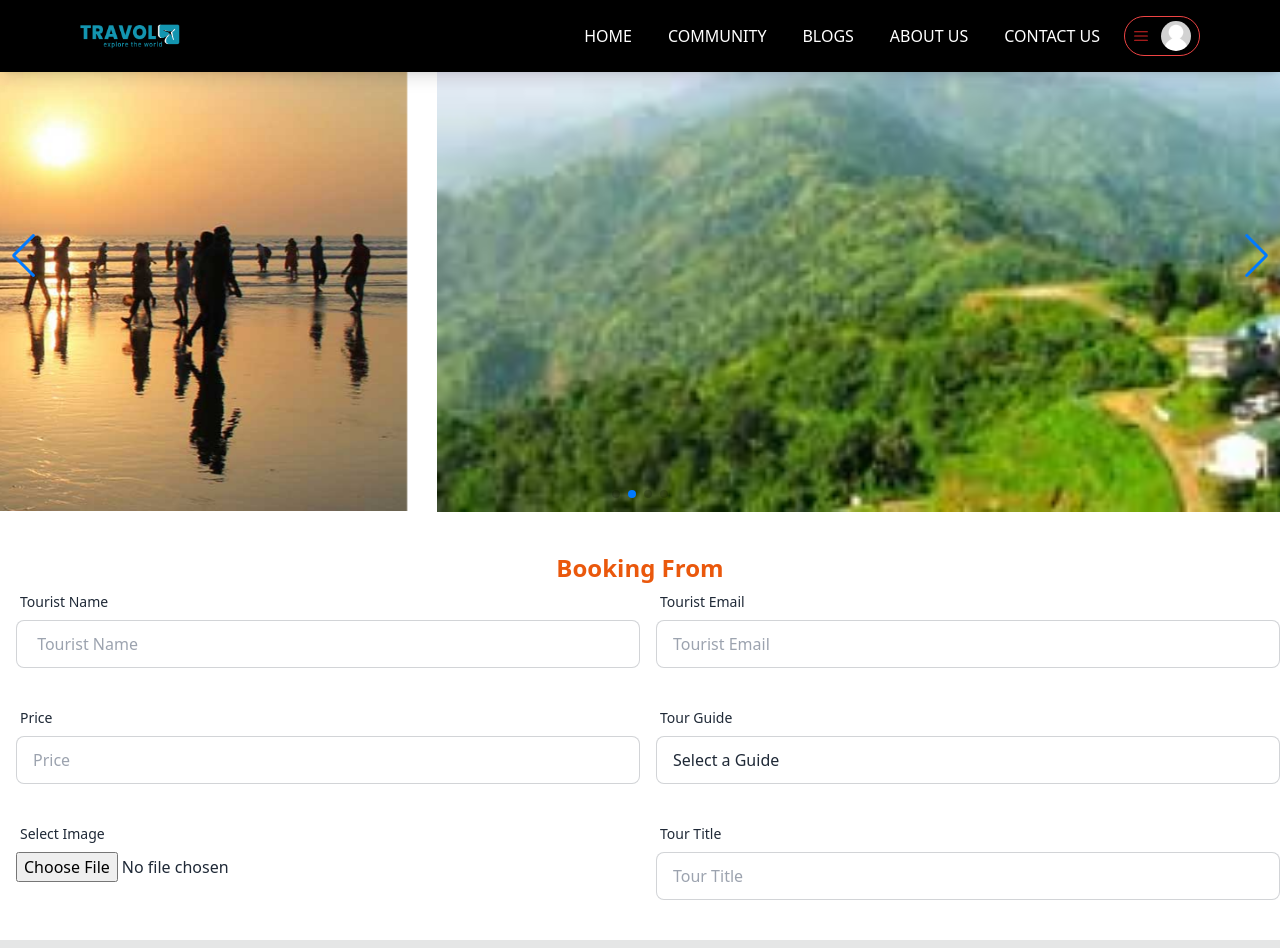
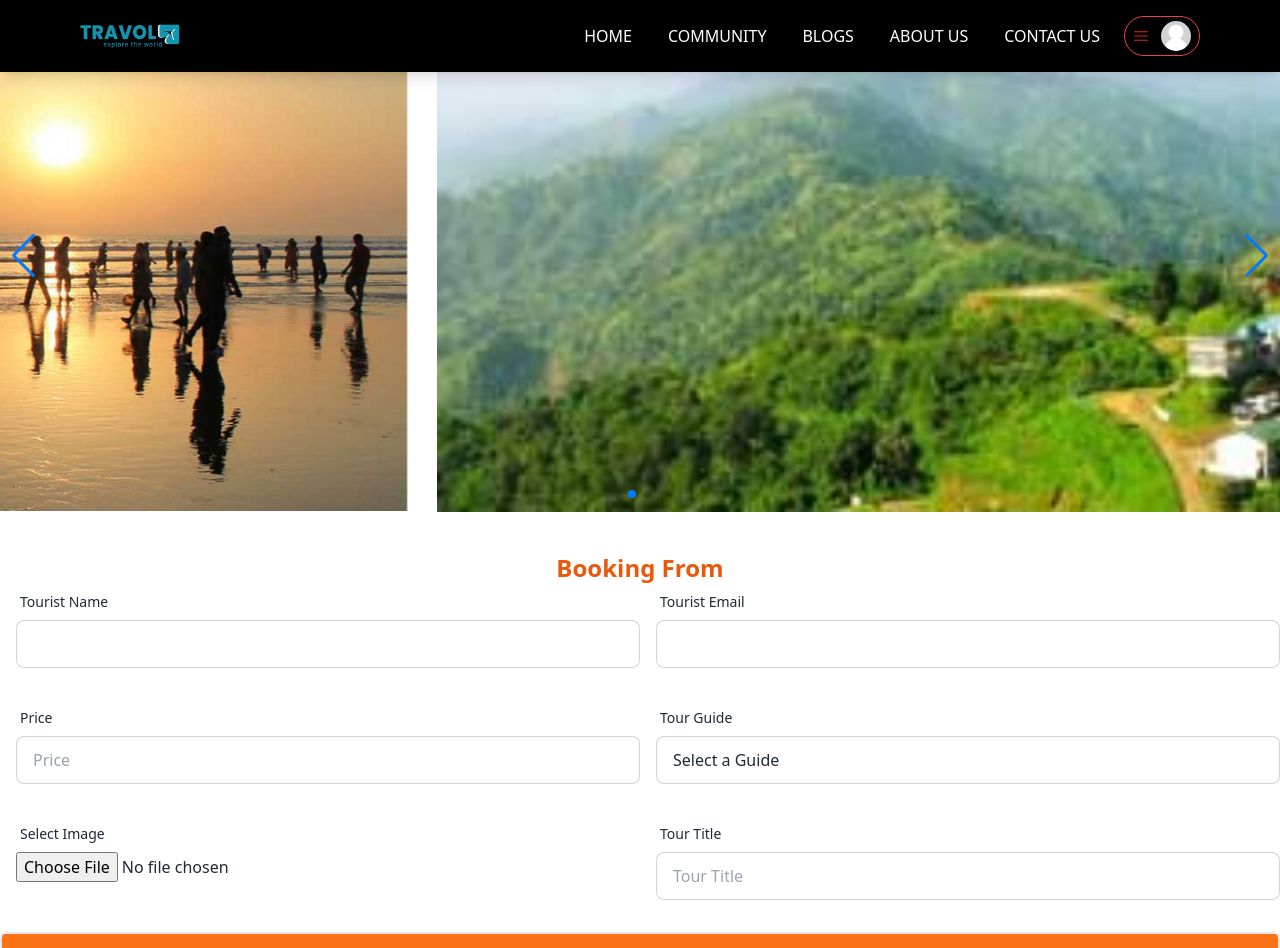
Before and after one commit to mamunhero/assignment-12-client-side, a React (Vite) app: page /booking/1 in a window 1280 px wide. Shown: the top 948 px of the page. Built offline with nearby package versions, Linux system fonts and the light colour scheme; no server answers.

Commit message:
livelink

```diff
--- a/src/Api/fetch.js
+++ b/src/Api/fetch.js
@@ -24,3 +24,10 @@ export const getBooking = async id => {
   const {data} = await axiosSecure(`/booking/${id}`)
   return data
 }
+
+// fetch addbooking post
+export const getAddBooking = async bookingFromData => {
+  const {data} = await axiosSecure.post("/addBooking", bookingFromData)
+  return data
+
+}
--- a/src/Pages/Booking/BookingFrom.jsx
+++ b/src/Pages/Booking/BookingFrom.jsx
@@ -1,6 +1,9 @@
 import { useEffect, useState } from "react";
-import { getBooking } from "../../Api/fetch";
+import { getAddBooking, getBooking } from "../../Api/fetch";
 import { useParams } from "react-router";
+import useAuth from './../../Hooks/useAuth';
+import { imageUpload } from "../../Api/image";
+import Swal from "sweetalert2";
 
 const BookingFrom = () => {
   const { id } = useParams();
@@ -8,12 +11,47 @@ const BookingFrom = () => {
   useEffect(() => {
     getBooking(id).then((data) => setBooking(data));
   }, [id]);
-  console.log(booking);
+  const {user} = useAuth();
+
+  const handleBookingFrom = async event => {
+    event.preventDefault();
+    const form = event.target;
+    const name = form.name.value;
+    const email = form.email.value;
+    const price = form.price.value;
+    const guide = form.guide.value;
+    const title = form.title.value;
+    const image = form.image.files[0];
+    const image_url =  await imageUpload(image)
+    const bookingFromData = { name, email, price, guide, title,  image:image_url?.data?.display_url}
+
+    try{
+      const addBookingData = await getAddBooking(bookingFromData)
+      console.log(addBookingData);
+      // navigate
+      Swal.fire({
+        title: "Good job!",
+        text: "Tour Booking SuccessFully",
+        icon: "success"
+      });
+    }
+    catch(error){
+      console.log(error);
+      Swal.fire({
+        title: "Error!",
+        text: "No booking",
+        icon: "error"
+      });
+    }
+
+  }
+
+
 
   return (
     <div className="mt-10  mb-10">
       <h2 className="text-center text-orange-600 font-bold text-2xl">Booking From</h2>
-      <form>
+      <form onSubmit={handleBookingFrom}>
         <div className="flex mb-8">
           <div className="form-control md:w-1/2 ml-4">
             <label className="label">
@@ -26,6 +64,7 @@ const BookingFrom = () => {
                 required
                 placeholder=" Tourist Name"
                 className="input input-bordered w-full"
+                value={user?.displayName || " "}
               />
             </label>
           </div>
@@ -40,6 +79,7 @@ const BookingFrom = () => {
                 required
                 placeholder="Tourist Email"
                 className="input input-bordered w-full"
+                value={user?.email || " "}
               />
             </label>
           </div>
@@ -100,9 +140,14 @@ const BookingFrom = () => {
             </label>
           </div>
         </div>
+        <div>
+      <input type="submit" value="Reserve" className=" border-2 block  font-Rancho font-normal text-lg  w-full  bg-orange-500 text-white py-2 px-4 rounded-md hover:bg-teal-300" />
+    </div>
       </form>
     </div>
   );
 };
 
+
+
 export default BookingFrom;
```
Also changed, not shown: 1 other file (tests, documents, lock files or other folders).
